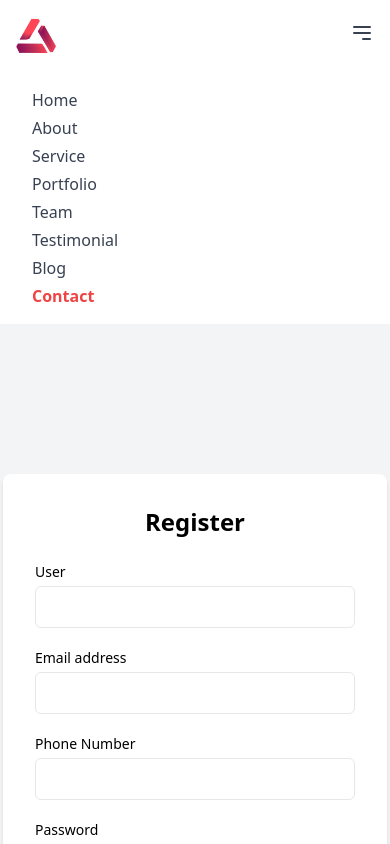
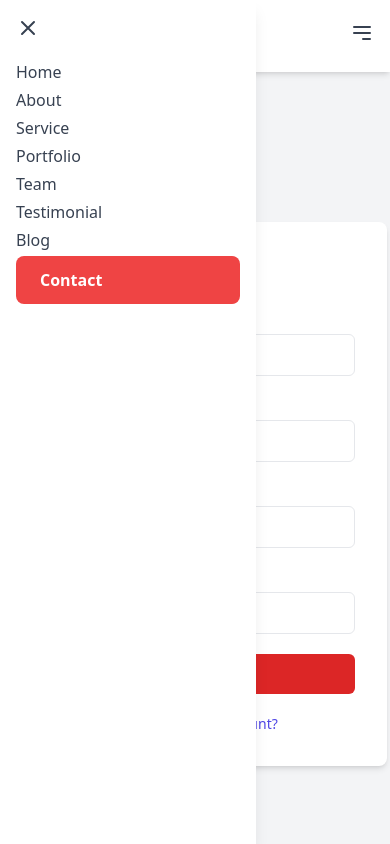
Before and after one commit to LatrachDev/VisionaryTwoCreation, a plain HTML site: page register.html in a window 390 px wide. Both pictures are taken after a click on the button 362 px from the left and 33 px from the top of the page. Shown: the top 844 px of the page. Drawn offline with Linux system fonts and the light colour scheme; files whose address does not match are found by name.

Commit message:
signup page

```diff
--- a/register.html
+++ b/register.html
@@ -7,8 +7,9 @@
   <script src="../tailwind.js"></script>
 </head>
 <body>
+
 <!-- Start Header Section -->
-    <header class="bg-white shadow-md">
+<header class="bg-white shadow-md relative z-50">
   <div class="max-w-7xl mx-auto px-4 sm:px-6 lg:px-8">
     <div class="flex justify-between items-center py-4">
       <!-- Logo -->
@@ -18,9 +19,9 @@
         </a>
       </div>
 
-          <!-- Hamburger Icon for Mobile Menu -->
+      <!-- Hamburger Icon for Sidebar Menu -->
       <div class="md:hidden">
-            <button id="menu-toggle" class="text-gray-700 focus:outline-none">
+        <button id="sidebar-toggle" class="text-gray-700 focus:outline-none">
           <svg
             class="h-6 w-6"
             xmlns="http://www.w3.org/2000/svg"
@@ -38,95 +39,78 @@
         </button>
       </div>
 
-          <!-- Desktop -->
+      <!-- Desktop Menu -->
       <nav id="desktop-menu" class="hidden md:flex space-x-8">
-            <a href="#" class="text-gray-700 hover:text-red-500 font-medium"
-              >Home</a
-            >
-            <a
-              href="#about"
-              class="text-gray-700 hover:text-red-500 font-medium"
-              >About</a
-            >
-            <a
-              href="#service"
-              class="text-gray-700 hover:text-red-500 font-medium"
-              >Service</a
-            >
-            <a
-              href="#portfolio"
-              class="text-gray-700 hover:text-red-500 font-medium"
-              >Portfolio</a
-            >
-            <a href="#team" class="text-gray-700 hover:text-red-500 font-medium"
-              >Team</a
-            >
-            <a
-              href="#testimonial"
-              class="text-gray-700 hover:text-red-500 font-medium"
-              >Testimonial</a
-            >
-            <a href="#blog" class="text-gray-700 hover:text-red-500 font-medium"
-              >Blog</a
-            >
+        <a href="#" class="text-gray-700 hover:text-red-500 font-medium">Home</a>
+        <a href="#about" class="text-gray-700 hover:text-red-500 font-medium">About</a>
+        <a href="#service" class="text-gray-700 hover:text-red-500 font-medium">Service</a>
+        <a href="#portfolio" class="text-gray-700 hover:text-red-500 font-medium">Portfolio</a>
+        <a href="#team" class="text-gray-700 hover:text-red-500 font-medium">Team</a>
+        <a href="#testimonial" class="text-gray-700 hover:text-red-500 font-medium">Testimonial</a>
+        <a href="#blog" class="text-gray-700 hover:text-red-500 font-medium">Blog</a>
         <a href="#contact" class="text-red-500 font-bold">Contact</a>
       </nav>
     </div>
 
-        <!-- Mobile -->
-        <nav id="mobile-menu" class="md:hidden">
-          <div class="space-y-1 p-4">
-            <a
-              href="#"
-              class="block text-gray-700 hover:text-red-500 font-medium"
-              >Home</a
+    <!-- Sidebar for Mobile Menu -->
+    <div id="sidebar-menu" class="fixed inset-y-0 left-0 w-64 bg-white shadow-lg transform -translate-x-full transition-transform duration-300 ease-in-out md:hidden z-50">
+      <div class="p-4 space-y-1">
+        <button id="sidebar-close" class="text-gray-700 focus:outline-none mb-4">
+          <svg
+            class="h-6 w-6"
+            xmlns="http://www.w3.org/2000/svg"
+            fill="none"
+            viewBox="0 0 24 24"
+            stroke="currentColor"
           >
-            <a
-              href="#about"
-              class="block text-gray-700 hover:text-red-500 font-medium"
-              >About</a
-            >
-            <a
-              href="#service"
-              class="block text-gray-700 hover:text-red-500 font-medium"
-              >Service</a
-            >
-            <a
-              href="#portfolio"
-              class="block text-gray-700 hover:text-red-500 font-medium"
-              >Portfolio</a
-            >
-            <a
-              href="#team"
-              class="block text-gray-700 hover:text-red-500 font-medium"
-              >Team</a
-            >
-            <a
-              href="#testimonial"
-              class="block text-gray-700 hover:text-red-500 font-medium"
-              >Testimonial</a
-            >
-            <a
-              href="#blog"
-              class="block text-gray-700 hover:text-red-500 font-medium"
-              >Blog</a
-            >
-            <a href="#contact" class="block text-red-500 font-bold">Contact</a>
+            <path
+              stroke-linecap="round"
+              stroke-linejoin="round"
+              stroke-width="2"
+              d="M6 18L18 6M6 6l12 12"
+            />
+          </svg>
+        </button>
+        <a href="#" class="block text-gray-700 hover:text-red-500 font-medium">Home</a>
+        <a href="#about" class="block text-gray-700 hover:text-red-500 font-medium">About</a>
+        <a href="#service" class="block text-gray-700 hover:text-red-500 font-medium">Service</a>
+        <a href="#portfolio" class="block text-gray-700 hover:text-red-500 font-medium">Portfolio</a>
+        <a href="#team" class="block text-gray-700 hover:text-red-500 font-medium">Team</a>
+        <a href="#testimonial" class="block text-gray-700 hover:text-red-500 font-medium">Testimonial</a>
+        <a href="#blog" class="block text-gray-700 hover:text-red-500 font-medium">Blog</a>
+        <a href="#contact" class="block px-6 py-3 bg-red-500 text-white font-bold rounded-lg hover:bg-red-600">Contact</a>
       </div>
-        </nav>
     </div>
+  </div>
+  <script>
+    document.addEventListener("DOMContentLoaded", function () {
+      const sidebarToggle = document.getElementById("sidebar-toggle");
+      const sidebarMenu = document.getElementById("sidebar-menu");
+      const sidebarClose = document.getElementById("sidebar-close");
+
+      // Toggle the sidebar menu when the hamburger icon is clicked
+      sidebarToggle.addEventListener("click", function () {
+        sidebarMenu.classList.toggle("-translate-x-full");
+      });
+
+      // Close the sidebar menu when the close button is clicked
+      sidebarClose.addEventListener("click", function () {
+        sidebarMenu.classList.add("-translate-x-full");
+      });
+    });
+  </script>
 </header>
 <!-- End Header Section -->
 
 <div class="bg-gray-100 h-screen flex items-center justify-center">
 
   <div class="w-full max-w-sm bg-white shadow-md rounded-lg p-8">
-    <h1 class="text-2xl font-bold text-center mb-6">Register</h1>
+    <h1 class="text-2xl font-bold text-center mb-6">Sign-up</h1>
 
     <form action="#" method="POST" class="space-y-5">
       <!-- Email -->
       <div>
-        <label for="email" class="block text-sm font-medium">User</label>
+        <label for="email" class="block text-sm font-medium">Name</label>
         <input type="text" id="user" name="user" required
           class="w-full px-4 py-2 mt-1 border rounded-md focus:outline-none focus:ring-2 focus:border-transparent">
       </div>
@@ -136,14 +120,14 @@
           class="w-full px-4 py-2 mt-1 border rounded-md focus:outline-none focus:ring-2 focus:border-transparent">
       </div>
       <div>
-        <label for="email" class="block text-sm font-medium">Phone Number</label>
-        <input type="tel" id="number" name="number" required
+        <label for="password" class="block text-sm font-medium ">Password</label>
+        <input type="password" id="password" name="password" required
           class="w-full px-4 py-2 mt-1 border rounded-md focus:outline-none focus:ring-2 focus:border-transparent">
       </div>
 
       <!-- Password -->
       <div>
-        <label for="password" class="block text-sm font-medium ">Password</label>
+        <label for="password" class="block text-sm font-medium ">Confirm Password</label>
         <input type="password" id="password" name="password" required
           class="w-full px-4 py-2 mt-1 border rounded-md focus:outline-none focus:ring-2 focus:border-transparent">
       </div>
@@ -157,9 +141,8 @@
       </div>
 
       <!-- Forgot Password & Sign Up -->
-      <div class="flex justify-between text-sm">
-        <a href="#" class="text-indigo-600 hover:underline">Forgot your password?</a>
-        <a href="#" class="text-indigo-600 hover:underline">Create an account</a>
+      <div class="flex justify-center text-sm">
+        <a href="login.html" class="text-indigo-600 hover:underline">already have an account?</a>
       </div>
     </form>
   </div>
```
Also changed, not shown: login.html (+1 -1 lines), src/sign-up.html (deleted, +0 -21 lines). Lines whose indentation alone changed are shown as unchanged.
